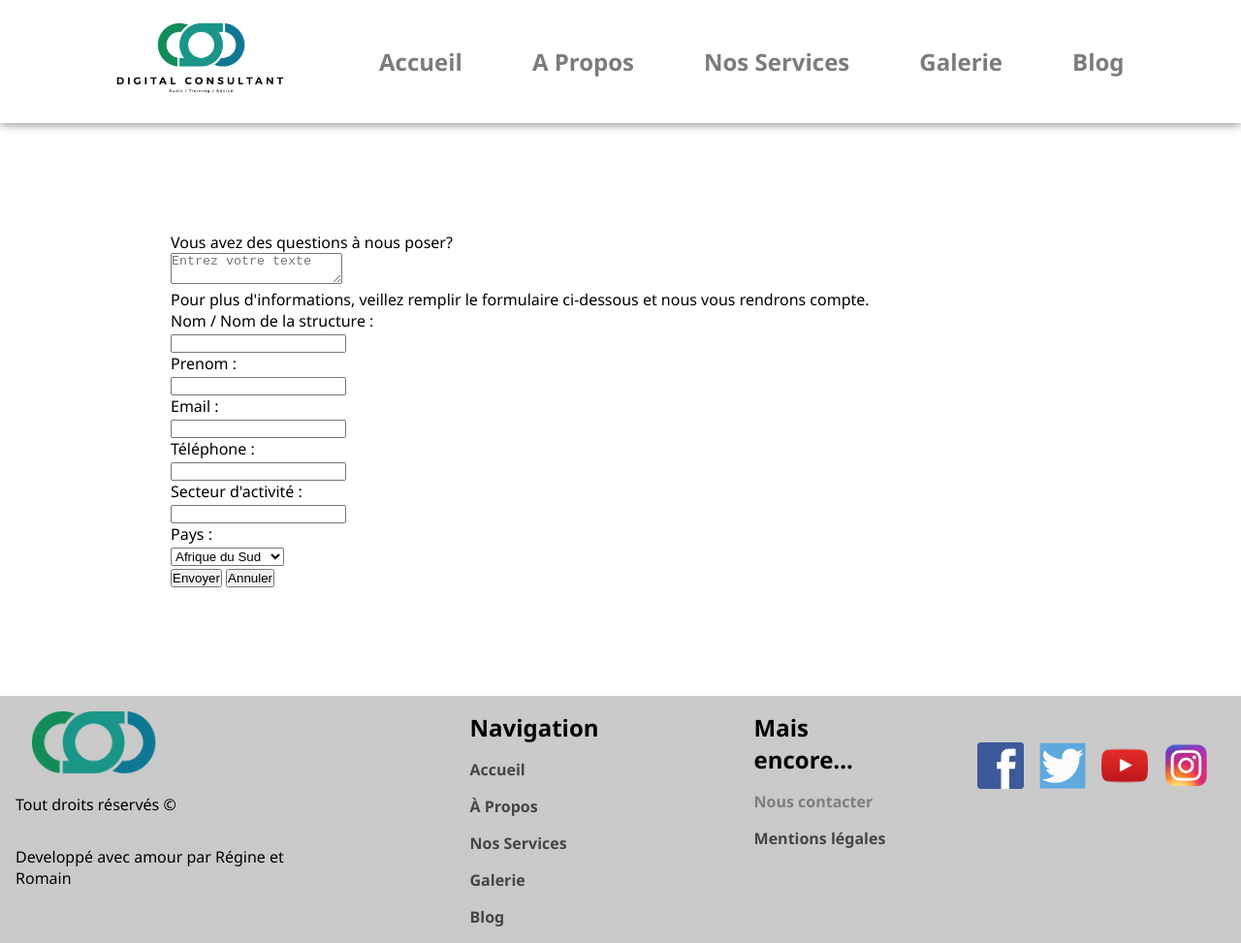
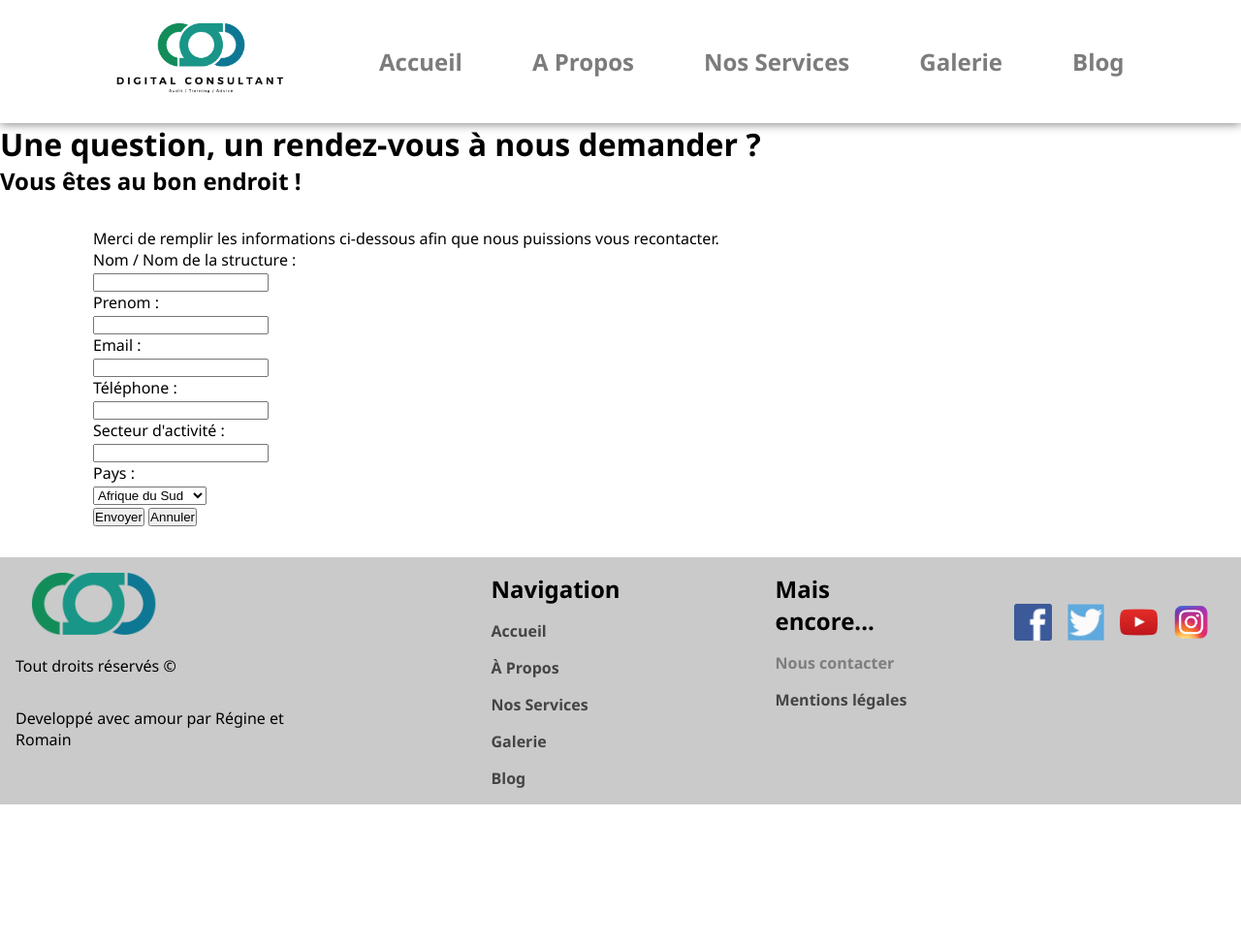
Before and after one commit to TheMisterRedFox/CampusWorkshop2022-Team02, a plain HTML site: page contacts.html in a window 1280 px wide. Shown: the whole page at 97% size. After the commit the page ends 830 px from the top, so only its background shows below. Drawn offline with Linux system fonts and the light colour scheme.

Commit message:
add things

```diff
--- a/contacts.html
+++ b/contacts.html
@@ -36,13 +36,12 @@
         </header>
 
         <main>
+            <h1> Une question, un rendez-vous à nous demander ?</h1>
+            <h2>Vous êtes au bon endroit !</h2>
             <div class="form">
                 <form method="post" action="traitement.php" >
-                <p> Vous avez des questions à nous poser?</p>
-                <label for="text" ></label>
-                <textarea placeholder="Entrez votre texte" id="text" ></textarea>
                 <p>
-                    Pour plus d'informations, veillez remplir le formulaire ci-dessous et nous vous rendrons compte.
+                    Merci de remplir les informations ci-dessous afin que nous puissions vous recontacter.
                 </p>
                 <p> Nom / Nom de la structure : </p>
                 <input type="text" name="Nom"  required ><br>
@@ -55,7 +54,7 @@
                 <p> Secteur d'activité : </p>
                 <input type="text" name="secteur" required ><br>
                 <p> Pays : </p>
-                <select required >
+                <select required>
                     <option>Afrique du Sud</option>
                     <option> Algerie </option>
                     <option> Allemagne </option>
@@ -85,6 +84,8 @@
                 <input type="Reset" value="Annuler">
             </form>
             </div>
+
+
         </main>
 
         <footer>
--- a/style.css
+++ b/style.css
@@ -35,6 +35,7 @@ nav .logo img {
   margin: 1em;
   height: 3em;
   transition: 1s;
+  min-height: 100%;
 }
 
 nav .logo img:hover {
@@ -73,7 +74,7 @@ a:active {
 /*Footer*/
 
 .socialMediaLogo {
-  height: 3em;
+  height: 3vw;
 }
 
 footer {
@@ -121,7 +122,7 @@ footer li {
 }
 
 .socialMediaLogo:hover {
-  height: 3.5em;
+  height: 3.5vw;
 }
 
 .socialMedia {
@@ -135,7 +136,7 @@ footer li {
 }
 /*End of Footer*/
 
-main {
+.index {
   display: flex;
   margin: 5em;
 }
@@ -161,3 +162,7 @@ form {
   margin: 2em 6em;
   font-weight: normal;
 }
+
+:required {
+  background-color: linear-gradiant(#ff0000, #a90000);
+}
```
Also changed, not shown: index.html (+1 -1 lines).
